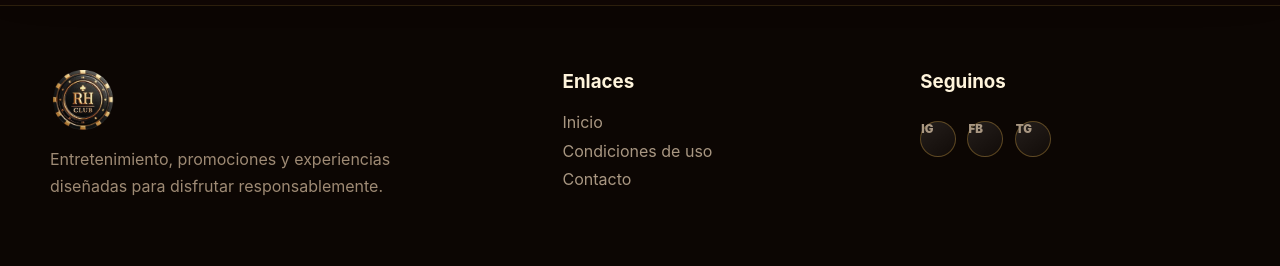
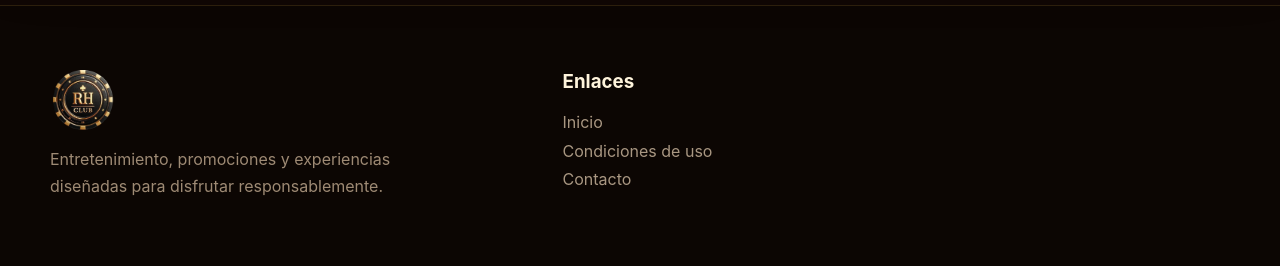
Before and after one commit to ganaconluciarh-debug/casinorh, a React (Vite) app: page / in a window 1280 px wide. Shown: the part 1594-1860 px from the top of the page. Built offline with nearby package versions, Linux system fonts and the light colour scheme; no server answers.

Commit message:
correccion en inicio y footer

```diff
--- a/src/components/common/Button/BotonWhatsapp.jsx
+++ b/src/components/common/Button/BotonWhatsapp.jsx
@@ -1,4 +1,11 @@
+import "../Button/botonwhatsapp.css"
+
 const BotonWhatsapp = () =>{
+
+    const whatsappNumber = import.meta.env.VITE_WHATSAPP_NUMBER || "5491100000000";
+    const whatsappMessage = encodeURIComponent(
+    import.meta.env.VITE_WHATSAPP_MESSAGE || "Hola, quiero consultar por las promociones."
+    );
 
     return(
         <>
@@ -18,3 +25,5 @@ const BotonWhatsapp = () =>{
     )
 
 }
+
+export default BotonWhatsapp
--- a/src/components/layout/Footer/Footer.jsx
+++ b/src/components/layout/Footer/Footer.jsx
@@ -19,10 +19,7 @@ function Footer() {
           <Link to="/contacto">Contacto</Link>
         </div>
 
-        <div>
-          <h3>Seguinos</h3>
-          <SocialIcons compact />
-        </div>
+
       </div>
 
       <div className="footer-bottom">
--- a/src/pages/Home/Inicio.jsx
+++ b/src/pages/Home/Inicio.jsx
@@ -1,5 +1,6 @@
 import Welcome from "../../components/ui/welcome/Welcome"
 import ImageCarousel from "../../components/ui/ImageCarousel/ImageCarousel"
+import BotonWhatsapp from "../../components/common/Button/BotonWhatsapp"
 
 const Incio = () => {
 
@@ -8,6 +9,7 @@ const Incio = () => {
         <>
         <Welcome />
         <ImageCarousel />
+        <BotonWhatsapp />
         </>
     )
 }
```
